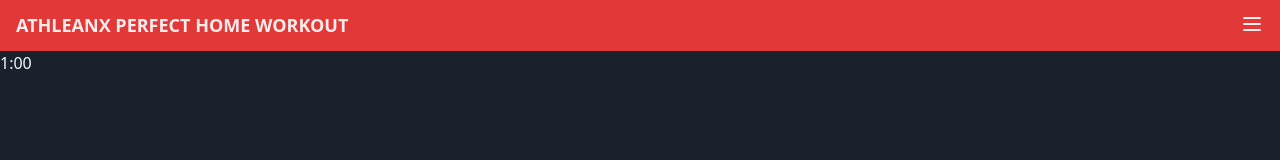
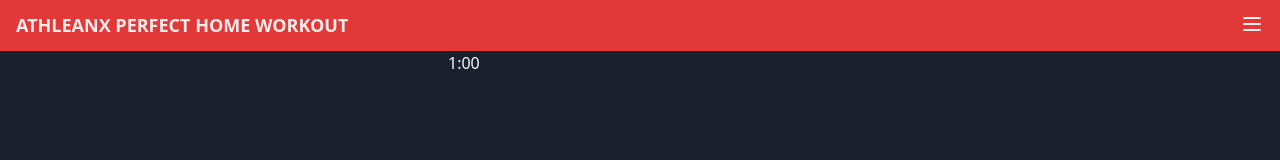
Before and after one commit to luismartinezs/ahtleanx-home-workout-app, a Vue app: page /dev in a window 1280 px wide. Shown: the top 160 px of the page. Built offline with nearby package versions, Linux system fonts and the light colour scheme.

Commit message:
Set custom layout and max content width

```diff
--- a/src/App.vue
+++ b/src/App.vue
@@ -1,17 +1,21 @@
 <template>
   <div id="app" class="text-gray-100 bg-gray-900 h-screen">
     <the-header />
-    <router-view />
+    <default>
+      <router-view />
+    </default>
   </div>
 </template>
 
 <script>
 import TheHeader from '@/components/TheHeader.vue'
+import Default from '@/layouts/Default.vue'
 
 export default {
   name: 'App',
   components: {
-    TheHeader
+    TheHeader,
+    Default
   }
 }
 </script>
--- a/src/components/TheTimer.vue
+++ b/src/components/TheTimer.vue
@@ -1,11 +1,18 @@
 <template>
-  <div>
-    1:00
+  <div class="w-full">
+    <span>
+    {{timer}}
+    </span>
   </div>
 </template>
 
 <script>
 export default {
-  name: 'TheTimer'
+  name: 'TheTimer',
+  data () {
+    return {
+      timer: '1:00'
+    }
+  }
 }
 </script>
--- /dev/null
+++ b/src/layouts/Default.vue
@@ -0,0 +1,11 @@
+<template>
+  <div class="container mx-auto max-w-sm">
+    <slot></slot>
+  </div>
+</template>
+
+<script>
+export default {
+  name: 'Default'
+}
+</script>
```
